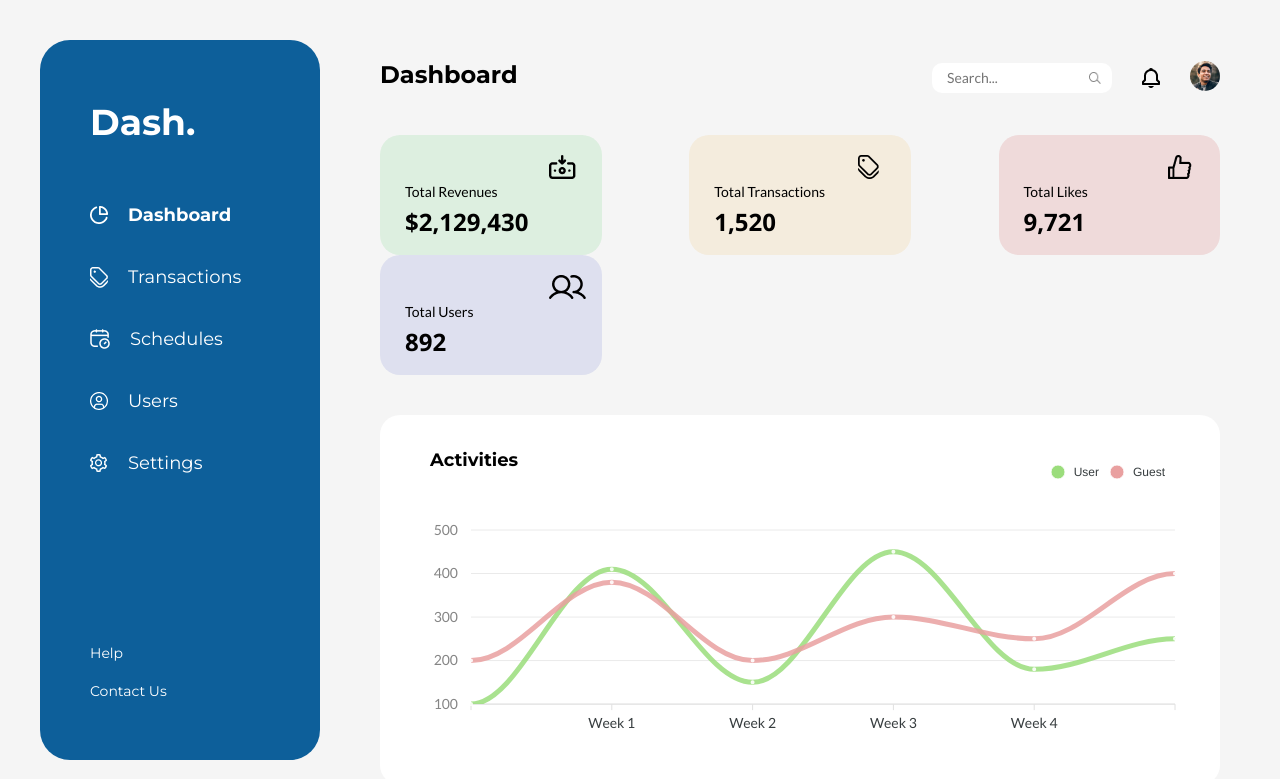
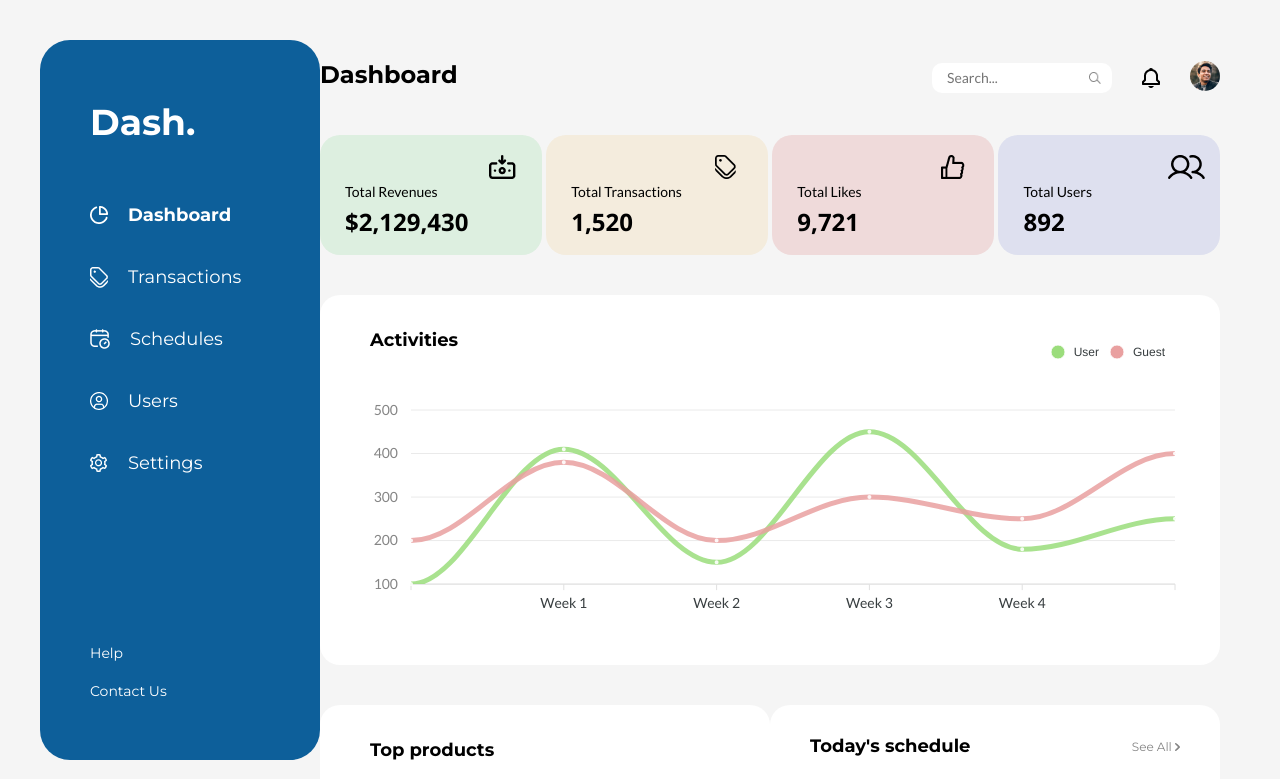
Before and after one commit to devwithjp/dashboard-ui, a React (Create React App) app: page /dashboard in a window 1280 px wide. Shown: the top 779 px of the page. Built offline with nearby package versions, Linux system fonts and the light colour scheme.

Commit message:
centered content of users, settings, dash page

```diff
--- a/src/pages/Dashboard/Dashboard.js
+++ b/src/pages/Dashboard/Dashboard.js
@@ -11,7 +11,7 @@ export default function Dashboard(props){
     return (
         <div>
           <SideBar title='Dashboard'/>
-          <div style={{margin: '60px 60px 60px 380px'}}>
+          <div style={{margin: '60px 60px 60px 25%', maxWidth: '1094px'}}>
             <Header title='Dashboard' type='main'/>
             <div className='totalCards'>
               <TotalCard backgoundClr="#DDEFE0" title="Total Revenues" val="$2,129,430" img='/total card/revenue.png'/>
--- a/src/pages/Settings/Settings.js
+++ b/src/pages/Settings/Settings.js
@@ -9,7 +9,7 @@ export default function Settings(props){
     return(
         <div>
           <SideBar title='Settings'/>
-          <div style={{margin: '60px 60px 60px 380px'}}>
+          <div style={{margin: '60px 60px 60px 25%',  maxWidth: '1094px'}}>
             <Header title='Settings' type='main'/>
             <div id='settingsContainer'>
               <EditProfile type="Profile"/>
--- a/src/pages/Users/Users.js
+++ b/src/pages/Users/Users.js
@@ -68,7 +68,7 @@ export default function Users(props){
     return(
         <div>
             <SideBar title='Users'/>
-            <div style={{margin: '60px 60px 60px 380px'}}>
+            <div style={{margin: '60px 60px 60px 25%',  maxWidth: '1094px'}}>
                 <Header title='Users' type='main'/>
                 <WhiteBox style={{padding: '40px 50px 35px', margin: '40px 0'}}>
                     <Header title='User Records' style={{fontSize: '18px', marginBottom: '30px'}} type='usr'/>
```
